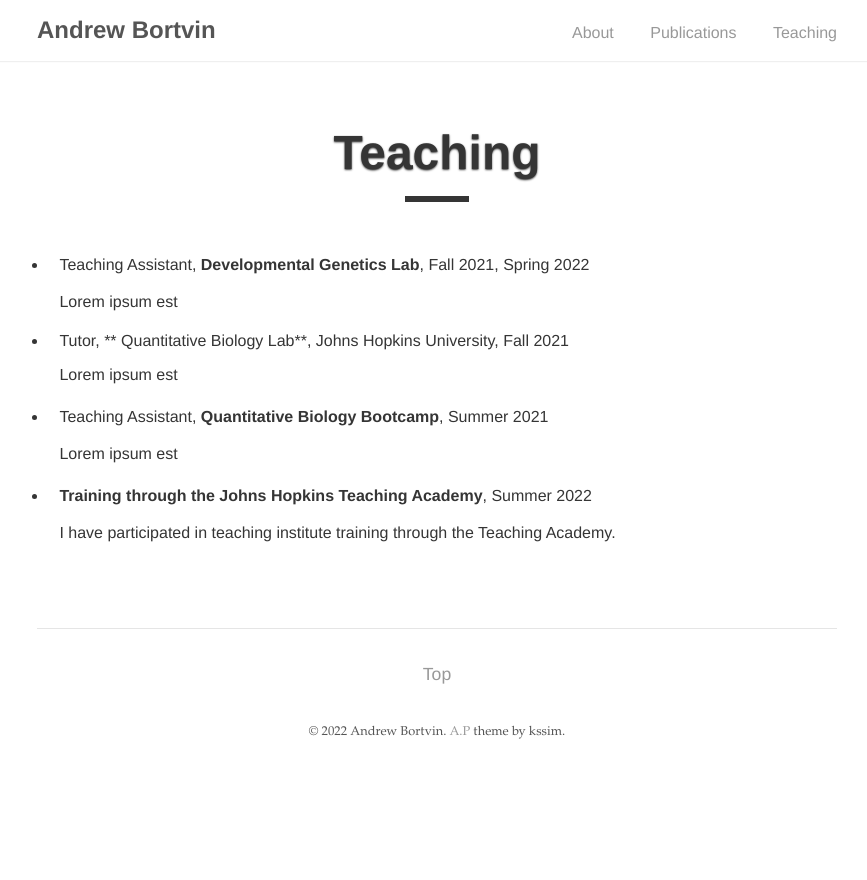
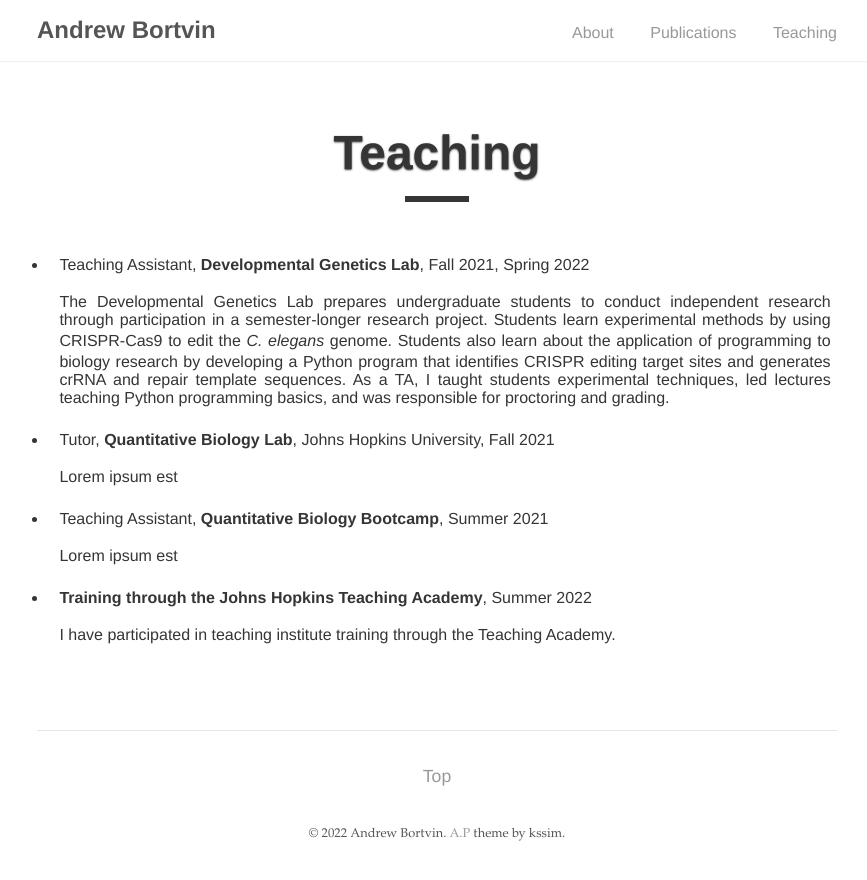
Before and after one commit to andrew-bortvin/andrew-bortvin.github.io, a Jekyll site: the page built from teaching/index.md, in a window 1280 px wide. Shown: the top 880 px of the page, without its empty margins (203-1070 px from the left). Built offline with Jekyll 4.4.1, drawn with Linux system fonts in a browser that asks for light colours.

Commit message:
Update index.md

```diff
--- a/teaching/index.md
+++ b/teaching/index.md
@@ -2,13 +2,11 @@
 layout: post
 title: Teaching
 ---
-
-
 * Teaching Assistant, **Developmental Genetics Lab**, Fall 2021, Spring 2022
 
-	Lorem ipsum est
+	The Developmental Genetics Lab prepares undergraduate students to conduct independent research through participation in a semester-longer research project. Students learn experimental methods by using CRISPR-Cas9 to edit the *C. elegans* genome. Students also learn about the application of programming to biology research by developing a Python program that identifies CRISPR editing target sites and generates crRNA and repair template sequences. As a TA, I taught students experimental techniques, led lectures teaching Python programming basics, and was responsible for proctoring and grading.
 
-* Tutor, ** Quantitative Biology Lab**, Johns Hopkins University, Fall 2021
+* Tutor, **Quantitative Biology Lab**, Johns Hopkins University, Fall 2021
 
 	Lorem ipsum est
 
```
